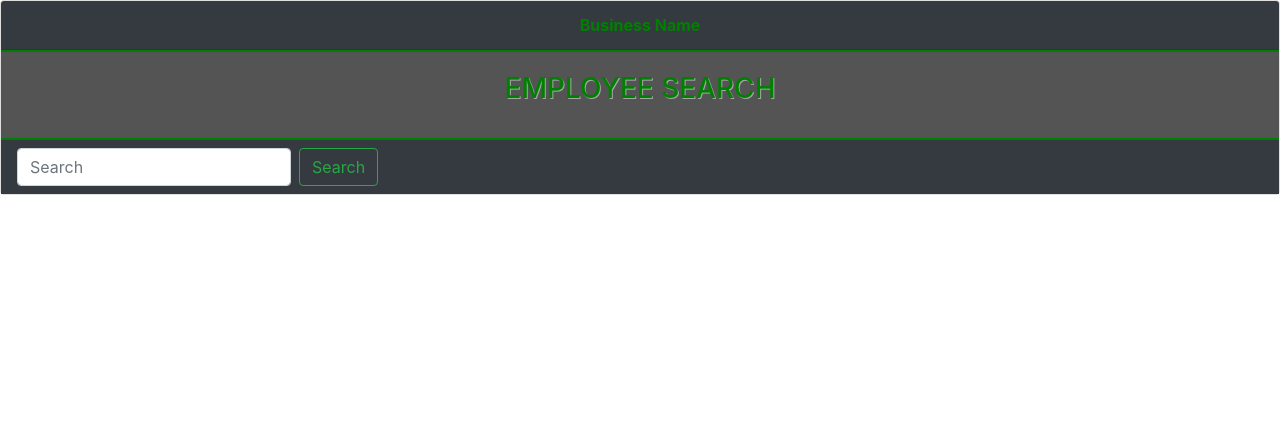
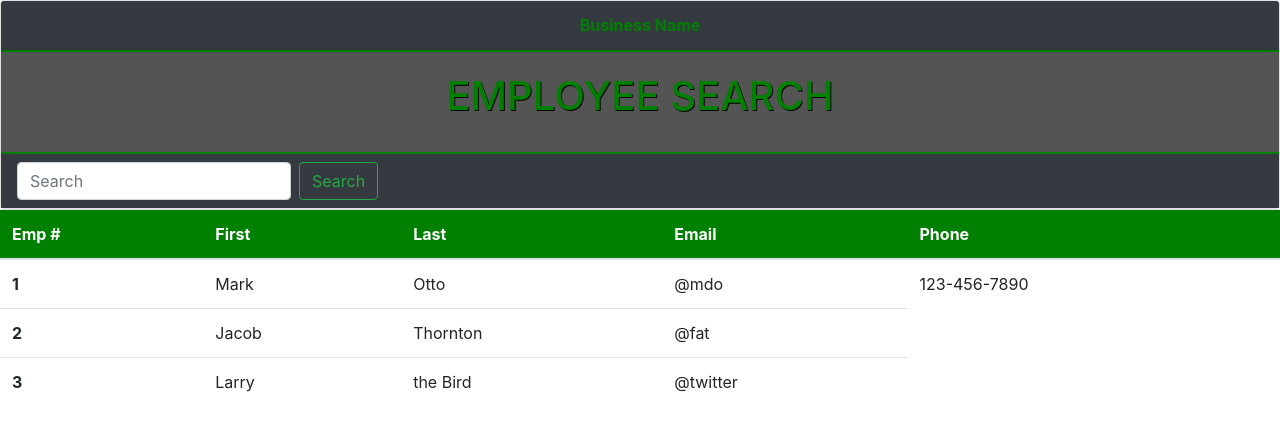
Before and after one commit to LayneHansen/employee_search, a React (Create React App) app: page / in a window 1280 px wide. Shown: the top 430 px of the page. Built offline with nearby package versions, Linux system fonts and the light colour scheme.

Commit message:
created table template

```diff
--- a/src/App.jsx
+++ b/src/App.jsx
@@ -1,11 +1,14 @@
 import React from 'react';
 import './App.css';
-import TopCard from './TopCard';
+import TopCard from './TopCard.jsx';
+import Table from './Table.jsx';
 
 function App() {
   return (
+    <>
     <TopCard />
-
+    <Table />
+    </>
   );
 }
 
--- /dev/null
+++ b/src/Table.css
@@ -0,0 +1,4 @@
+#table-header {
+    background-color: green;
+    color: white;
+}
--- /dev/null
+++ b/src/Table.jsx
@@ -0,0 +1,45 @@
+import React from 'react';
+import './Table.css'
+
+function Table () {
+    return (
+        <>
+        <table class="table">
+            <thead id="table-header">
+                <tr>
+                <th scope="col">Emp #</th>
+                <th scope="col">First</th>
+                <th scope="col">Last</th>
+                <th scope="col">Email</th>
+                <th scope="col">Phone</th>
+                </tr>
+            </thead>
+            <tbody>
+                <tr>
+                <th scope="row">1</th>
+                <td>Mark</td>
+                <td>Otto</td>
+                <td>@mdo</td>
+                <td>123-456-7890</td>
+                </tr>
+                <tr>
+                <th scope="row">2</th>
+                <td>Jacob</td>
+                <td>Thornton</td>
+                <td>@fat</td>
+                </tr>
+                <tr>
+                <th scope="row">3</th>
+                <td>Larry</td>
+                <td>the Bird</td>
+                <td>@twitter</td>
+                </tr>
+            </tbody>
+        </table>
+        </>
+    )
+
+}
+
+
+export default Table;
--- a/src/TopCard.css
+++ b/src/TopCard.css
@@ -7,7 +7,7 @@
     background-color: rgb(85, 84, 84);
     color: green;
     font-weight: 600;
-    text-shadow: 1px 1px rgb(167, 166, 166);
+    text-shadow: 1px 1px black;
     border-bottom: solid green 2px;
     border-top: solid green 2px;
 }
--- a/src/TopCard.jsx
+++ b/src/TopCard.jsx
@@ -9,7 +9,7 @@ function TopCard () {
                 Business Name
             </div>
             <div class="card-body" id="card-body">
-                <h3 class="card-title">EMPLOYEE SEARCH</h3>
+                <h1 class="card-title">EMPLOYEE SEARCH</h1>
             </div>
             <nav class="navbar navbar-dark bg-dark">
                 <form class="form-inline">
```
Also changed, not shown: 1 other file (tests, documents, lock files or other folders).
